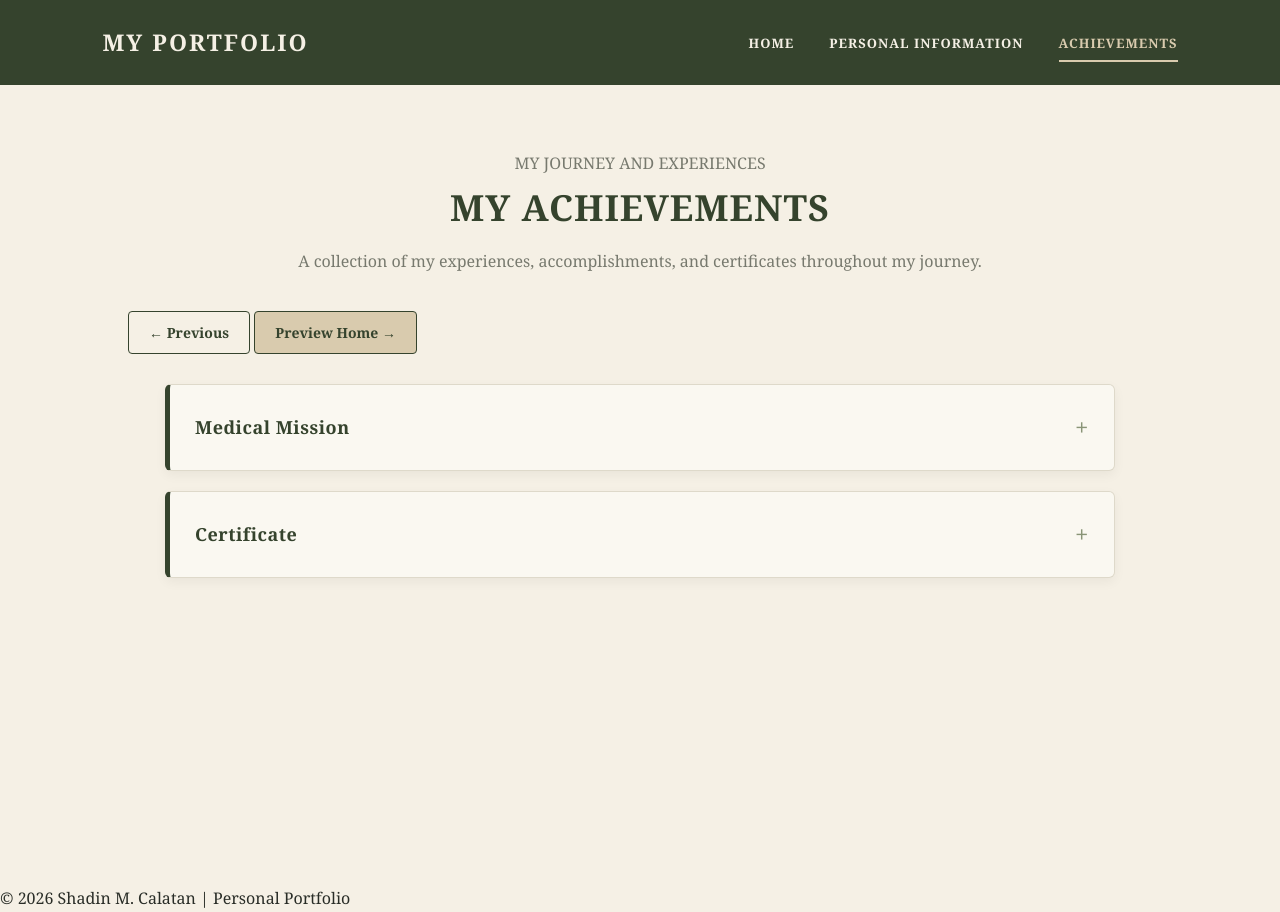
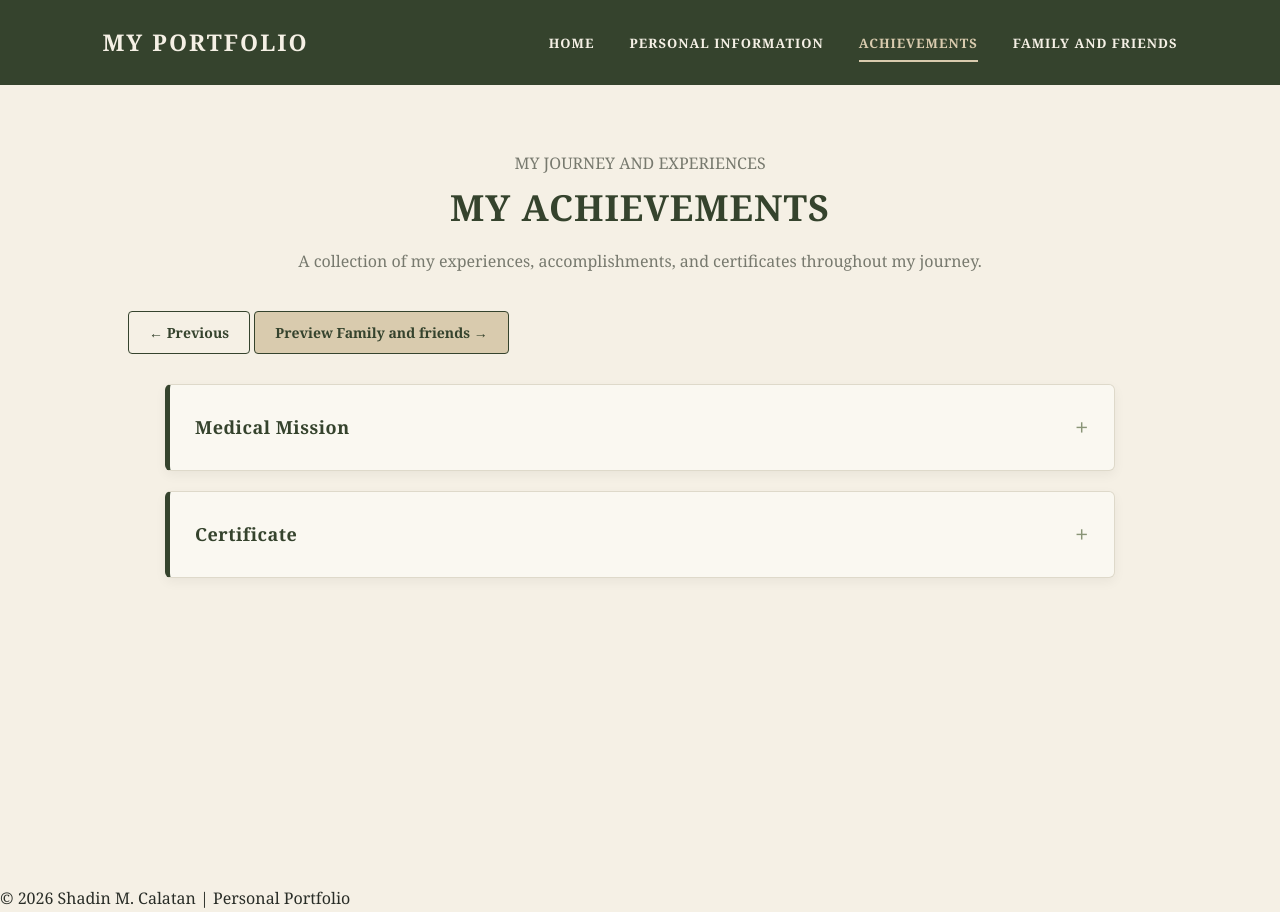
Before and after one commit to Shadin102/shadin-calatan, a plain HTML site: page achivements.html in a window 1280 px wide. Drawn offline with Linux system fonts and the light colour scheme.

Commit message:
Update achivements.html

```diff
--- a/achivements.html
+++ b/achivements.html
@@ -37,6 +37,12 @@
                     </a>
                 </li>
 
+                <li>
+                    <a href="family and friends.html">
+                        FAMILY AND FRIENDS
+                    </a>
+                </li>
+
             </ul>
         </div>
 
@@ -70,9 +76,9 @@
                 ← Previous
             </a>
 
-            <a href="index.html"
+            <a href="family and friends.html"
                class="preview-button">
-                Preview Home →
+                Preview Family and friends →
             </a>
 
         </div>
```
